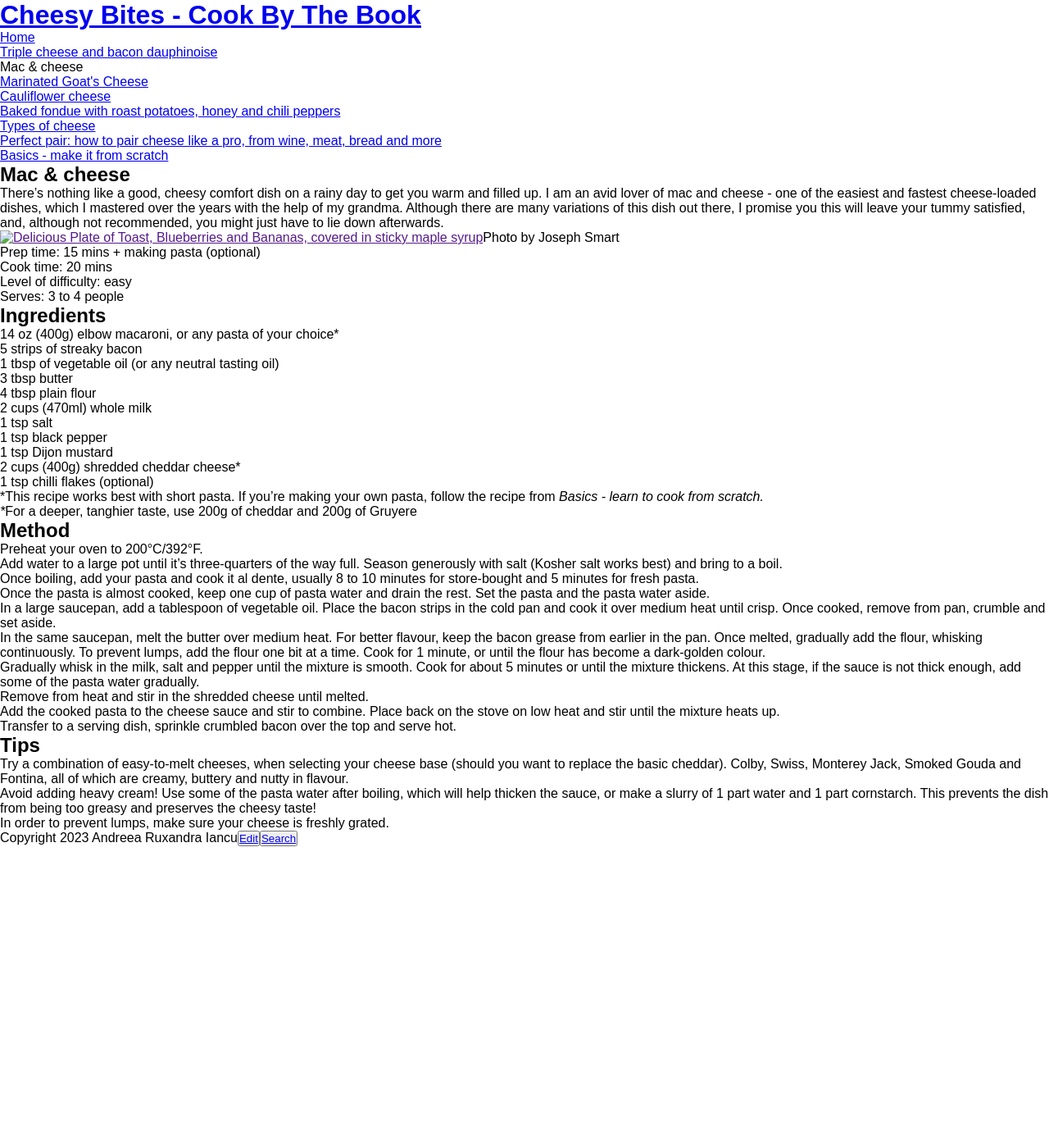
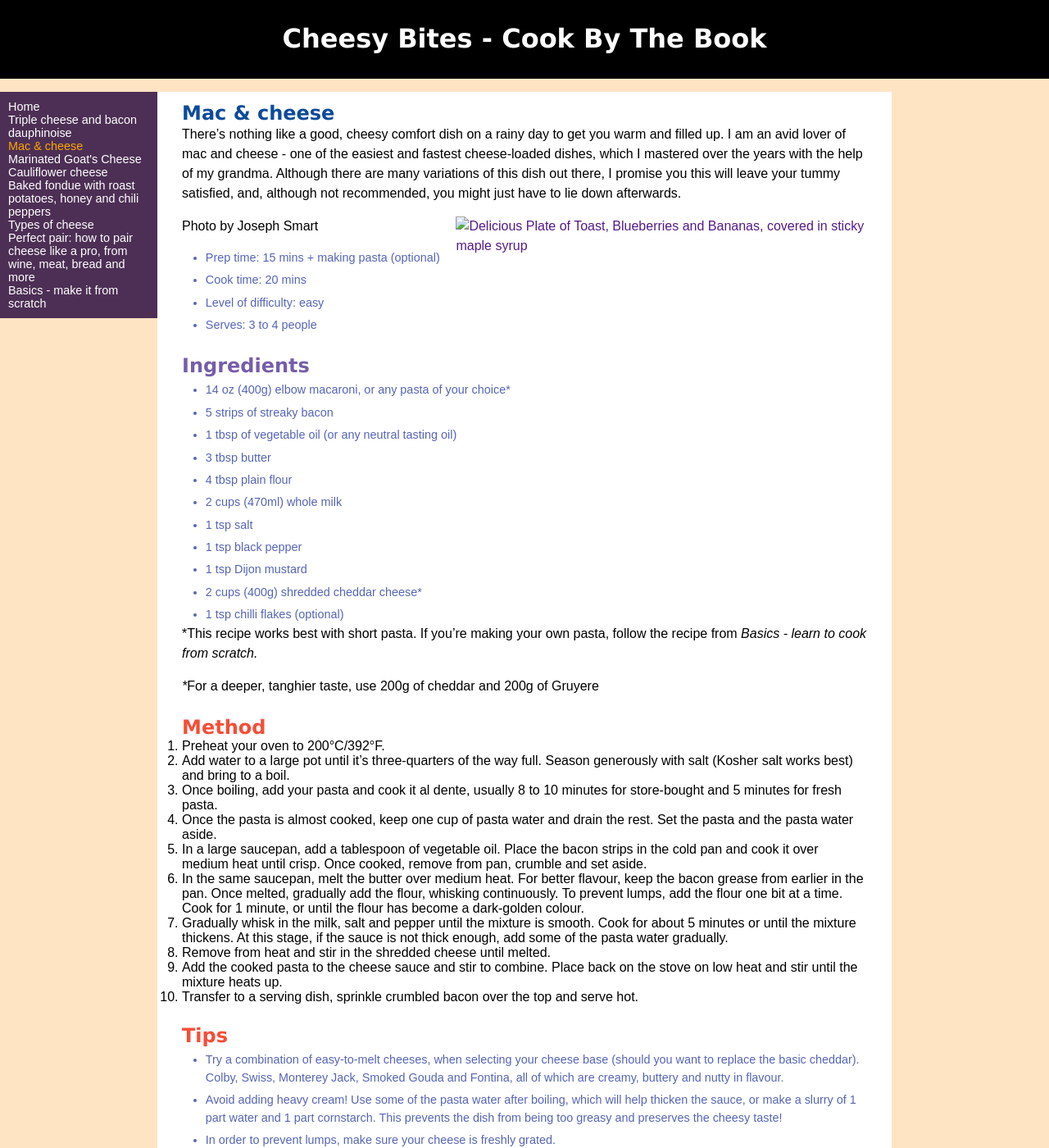
Before and after one commit to ruxandraandreea/cookbythebook, a Jekyll site: the page built from _recipes/recipe1.md, in a window 1280 px wide and 1400 px high. Shown: the whole window at 82% size. Built offline with Jekyll 4.4.1, drawn with Linux system fonts in a browser that asks for light colours.

Commit message:
Update recipes.css

```diff
--- a/styles/recipes.css
+++ b/styles/recipes.css
@@ -13,3 +13,170 @@
 }
 
 /* the rest is up to you */
+
+body {
+  background-color: bisque;
+  font-family: Arial, Helvetica, sans-serif;
+  padding-top: 7em;
+}
+
+h1,h2 {
+  color:rgb(13, 74, 154);
+  font-family: verdana, sans-serif;
+  }
+
+  h2 {
+    margin: 1em 0 0 0;
+    color:rgb(245, 78, 55);
+  }
+
+  p {
+    margin-bottom: 1em;
+    line-height: 1.5;
+  }
+
+  header {
+    text-align: center;
+    background-color: black;
+    position:fixed;
+    top: 0;
+    padding: 1em 0;
+    width: 100%;
+    z-index: 1;
+    height:6rem;
+  }
+
+  header a {
+    text-decoration: none;
+    color: white;
+  }
+
+  header h1 {
+    margin: 12px auto;
+  }
+
+  img {
+    display: block;
+    width: 60%;
+    float: right;
+  }
+
+
+  nav a {
+    color: white;
+    text-decoration: none;
+  }
+
+  nav {
+    background-color: rgba(43, 13, 64, 0.84);
+    display: block;
+    /* border: 1px solid red; */
+    width: 15%;
+    padding: 10px;
+    margin: 0;
+  min-width: 120px;
+  position:fixed;
+  top:7em;
+  left:0;
+  z-index: 12;
+  }
+
+  nav ul li {
+  font-size: .9rem;
+  }
+
+
+  h2#ingredients {
+  color:rgb(118, 93, 170);
+  }
+
+  /* making the first paragraph a little different. */
+  main p:first-child {
+    font-size: 1.2rem;
+    color:rgb(50, 48, 149);
+  }
+
+  .recipehere {
+  color:orange;
+  }
+
+
+  main {
+  width:70%;
+  max-width: 900px;
+  /* border:1px solid green; */
+  margin: 0 auto;
+  background-color: white;
+  padding:12px 30px;
+  }
+
+  main ul {
+    color: rgb(86, 101, 182);
+    font-size: .9em;
+    line-height: 1.5;
+    margin-left: 2em;
+  }
+
+  main ul li {
+    margin-top: .4em;
+  }
+
+  footer {
+    display: block;
+    text-align: center;
+    padding: 1em;
+  }
+
+  @media screen and (max-width: 700px) {
+
+  nav {
+  margin:0;
+  position: static;
+  width:100%;
+  }
+
+  nav ul {
+  font-size:1rem;
+  }
+
+    main {
+    width: 100%;
+    }
+
+    body {
+    background-color: white;
+    padding-top: 6em;
+  }
+
+
+  img {
+    float:none;
+    margin:0 auto;
+    width:100%;
+  }
+  }
+
+  @media screen and (max-width: 500px) {
+
+
+  nav {
+  position:relative;
+  top:0;
+  left:0;
+  width:100%;
+  text-align: center;
+  }
+
+  nav ul {
+    list-style: none;
+  }
+
+  html {
+    font-size: 80%;
+  }
+
+  header h1 {
+  font-size: 1.8em;
+  }
+
+  }
```
